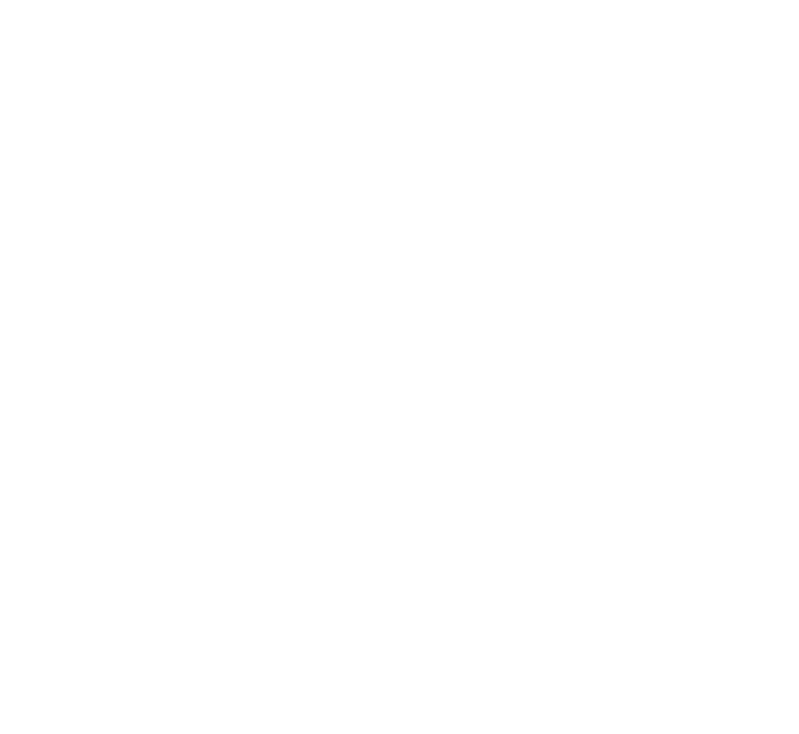
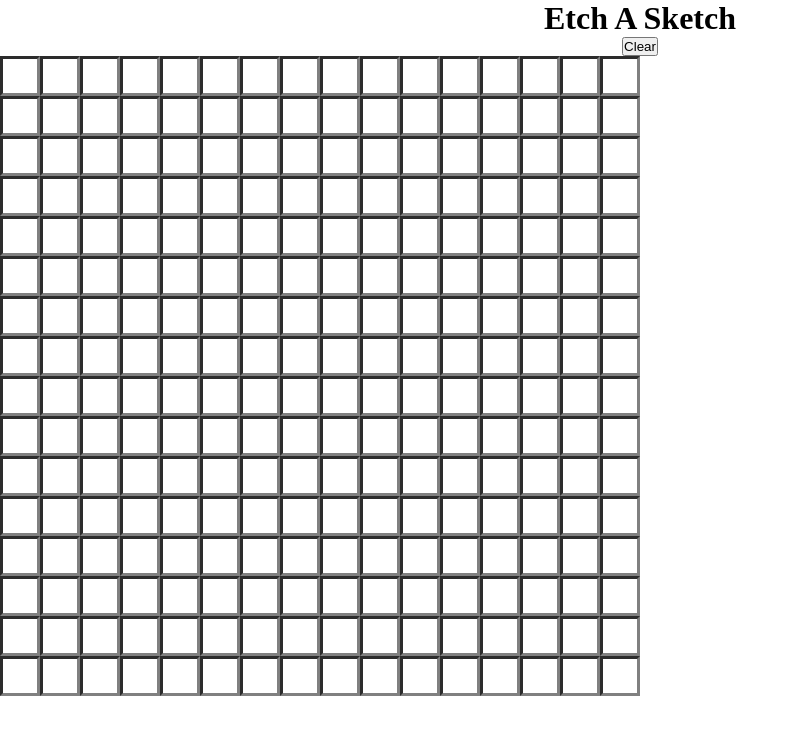
Before and after one commit to JFoline/etchA, a plain HTML site: page index.html in a window 1280 px wide. Shown: the whole page, without its empty margins (0-799 px from the left). Drawn offline with Linux system fonts and the light colour scheme.

Commit message:
JS builds grid based on variable size

```diff
--- a/app.js
+++ b/app.js
@@ -0,0 +1,10 @@
+const x = 16;
+const container = document.querySelector('#container');
+
+container.style.setProperty('grid-template-columns', `repeat(${x}, 1fr)`);
+
+for (let i = 0; i < x * x; i++) {
+  const singleCell = document.createElement('div');
+  singleCell.setAttribute('style','border-color:grey; border-style:inset;');
+  container.appendChild(singleCell);
+}
--- a/index.html
+++ b/index.html
@@ -6,7 +6,14 @@
   <link rel="stylesheet" href="style.css">
 </head>
 <body>
-
+  <div id="wrapper">
+    <h1>
+      Etch A Sketch
+    </h1>
+    <button type="button">Clear</button>
+    <div id="container">
+    </div>
+  </div>
 </body>
 <script src="app.js" charset="utf-8"></script>
 </html>
--- a/style.css
+++ b/style.css
@@ -1,5 +1,15 @@
 * {
-margin:0;
-padding:0;
+	margin:0;
+	padding:0;
+	box-sizing: border-box;
+}
 
+#wrapper{
+	text-align: center;
 }
+
+#container{
+	display: grid;
+	width:640px;
+	height:640px;
+}
```
